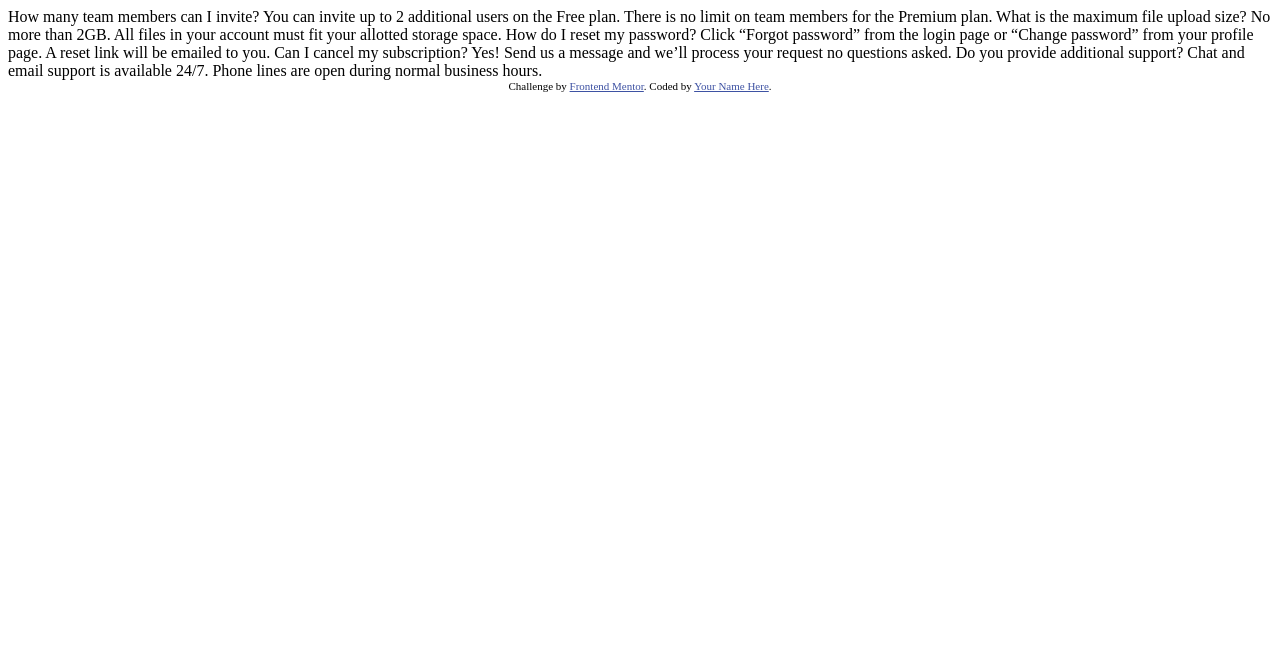
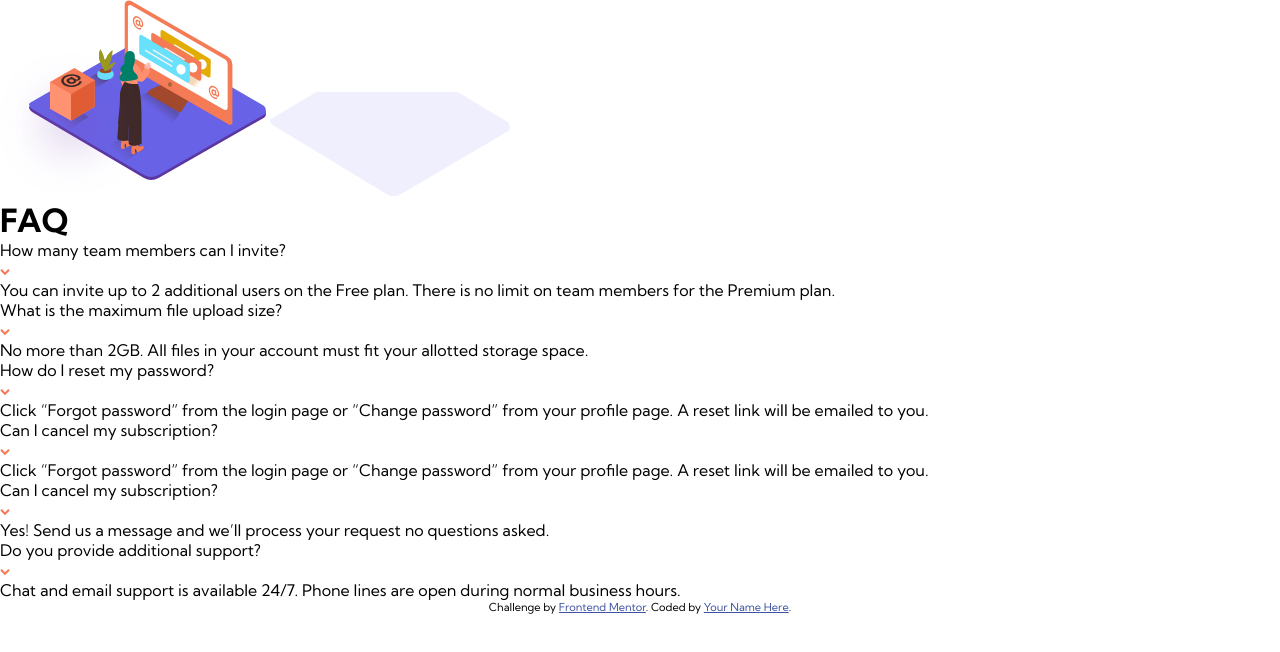
Before and after one commit to xaviguasch/faq-accordion-card-frontendmentor-challenge, a plain HTML site: page index.html in a window 1280 px wide. Drawn offline with Linux system fonts and the light colour scheme.

Commit message:
added html markdown

```diff
--- a/index.html
+++ b/index.html
@@ -1,40 +1,128 @@
 <!DOCTYPE html>
 <html lang="en">
   <head>
-  <meta charset="UTF-8">
-  <meta name="viewport" content="width=device-width, initial-scale=1.0"> <!-- displays site properly based on user's device -->
+    <meta charset="UTF-8" />
+    <meta name="viewport" content="width=device-width, initial-scale=1.0" />
+    <!-- displays site properly based on user's device -->
 
-  <link rel="icon" type="image/png" sizes="32x32" href="./images/favicon-32x32.png">
+    <link rel="icon" type="image/png" sizes="32x32" href="./images/favicon-32x32.png" />
+    <link
+      href="https://fonts.googleapis.com/css2?family=Kumbh+Sans:wght@400;700&display=swap"
+      rel="stylesheet"
+    />
+    <link rel="stylesheet" href="./style.css" />
 
     <title>Frontend Mentor | FAQ Accordion Card</title>
-
-  <!-- Feel free to remove these styles or customise in your own stylesheet 👍 -->
-  <style>
-    .attribution { font-size: 11px; text-align: center; }
-    .attribution a { color: hsl(228, 45%, 44%); }
-  </style>
   </head>
   <body>
-  How many team members can I invite?
-  You can invite up to 2 additional users on the Free plan. There is no limit on
-  team members for the Premium plan.
+    <div class="container">
+      <div class="card">
+        <div class="picture-area">
+          <img src="./images/illustration-woman-online-mobile.svg" alt="" />
+          <img src="./images/bg-pattern-mobile.svg" alt="" />
+        </div>
+        <div class="card-content">
+          <h1 class="card-title">FAQ</h1>
+          <div class="card-faq">
+            <div class="question-and-answer">
+              <div class="question-area">
+                <p class="question">How many team members can I invite?</p>
+                <div class="icon-arrow-down">
+                  <img src="./images/icon-arrow-down.svg" alt="" />
+                </div>
+              </div>
+              <div class="answer-area">
+                <p class="answer">
+                  You can invite up to 2 additional users on the Free plan. There is no
+                  limit on team members for the Premium plan.
+                </p>
+              </div>
+            </div>
 
-  What is the maximum file upload size?
-  No more than 2GB. All files in your account must fit your allotted storage space.
+            <div class="question-and-answer">
+              <div class="question-area">
+                <p class="question">What is the maximum file upload size?</p>
+                <div class="icon-arrow-down">
+                  <img src="./images/icon-arrow-down.svg" alt="" />
+                </div>
+              </div>
+              <div class="answer-area">
+                <p class="answer">
+                  No more than 2GB. All files in your account must fit your allotted
+                  storage space.
+                </p>
+              </div>
+            </div>
 
-  How do I reset my password?
-  Click “Forgot password” from the login page or “Change password” from your profile page.
-  A reset link will be emailed to you.
+            <div class="question-and-answer">
+              <div class="question-area">
+                <p class="question">How do I reset my password?</p>
+                <div class="icon-arrow-down">
+                  <img src="./images/icon-arrow-down.svg" alt="" />
+                </div>
+              </div>
+              <div class="answer-area">
+                <p class="answer">
+                  Click “Forgot password” from the login page or “Change password” from
+                  your profile page. A reset link will be emailed to you.
+                </p>
+              </div>
+            </div>
 
-  Can I cancel my subscription?
-  Yes! Send us a message and we’ll process your request no questions asked.
+            <div class="question-and-answer">
+              <div class="question-area">
+                <p class="question">Can I cancel my subscription?</p>
+                <div class="icon-arrow-down">
+                  <img src="./images/icon-arrow-down.svg" alt="" />
+                </div>
+              </div>
+              <div class="answer-area">
+                <p class="answer">
+                  Click “Forgot password” from the login page or “Change password” from
+                  your profile page. A reset link will be emailed to you.
+                </p>
+              </div>
+            </div>
 
-  Do you provide additional support?
-  Chat and email support is available 24/7. Phone lines are open during normal business hours.
+            <div class="question-and-answer">
+              <div class="question-area">
+                <p class="question">Can I cancel my subscription?</p>
+                <div class="icon-arrow-down">
+                  <img src="./images/icon-arrow-down.svg" alt="" />
+                </div>
+              </div>
+              <div class="answer-area">
+                <p class="answer">
+                  Yes! Send us a message and we’ll process your request no questions
+                  asked.
+                </p>
+              </div>
+            </div>
+
+            <div class="question-and-answer">
+              <div class="question-area">
+                <p class="question">Do you provide additional support?</p>
+                <div class="icon-arrow-down">
+                  <img src="./images/icon-arrow-down.svg" alt="" />
+                </div>
+              </div>
+              <div class="answer-area">
+                <p class="answer">
+                  Chat and email support is available 24/7. Phone lines are open during
+                  normal business hours.
+                </p>
+              </div>
+            </div>
+          </div>
+        </div>
+      </div>
 
       <div class="attribution">
-    Challenge by <a href="https://www.frontendmentor.io?ref=challenge" target="_blank">Frontend Mentor</a>.
-    Coded by <a href="#">Your Name Here</a>.
+        Challenge by
+        <a href="https://www.frontendmentor.io?ref=challenge" target="_blank"
+          >Frontend Mentor</a
+        >. Coded by <a href="#">Your Name Here</a>.
+      </div>
     </div>
   </body>
 </html>
--- /dev/null
+++ b/style.css
@@ -0,0 +1,50 @@
+*,
+*::before,
+*::after {
+  box-sizing: border-box;
+  margin: 0;
+  padding: 0;
+}
+
+:root {
+  /* --clr-dark-desaturated-blue-text: hsl(229, 23%, 23%);
+  --clr-dark-grayish-blue-text: hsl(227, 10%, 46%);
+  --clr-dark-gray-text: hsl(0, 0%, 59%);
+
+  --clr-dark-cyan: hsl(185, 75%, 39%);
+  --clr-gray: hsl(195, 6%, 87%);
+  --clr-white: #ffffff;
+
+  --font-12-regular: 400 0.75rem/1rem 'Kumbh Sans', sans-serif;
+  --font-16-regular: 400 1rem/1.25rem 'Kumbh Sans', sans-serif;
+  --font-18-regular: 400 1.125rem/1.375rem 'Kumbh Sans', sans-serif;
+  --font-18-bold: 700 1.125rem/1.375rem 'Kumbh Sans', sans-serif; */
+}
+
+body {
+  margin: 0;
+  font-family: 'Kumbh Sans', sans-serif;
+  /* height: 100vh;
+  width: 100%;
+  overflow: hidden;
+  background-color: var(--clr-dark-cyan);
+  display: flex;
+  justify-content: center;
+  align-items: center;  */
+}
+
+/* background */
+
+/* Typography */
+
+/*///////////////////////////////*/
+/* SECTIONS */
+/*///////////////////////////////*/
+
+.attribution {
+  font-size: 11px;
+  text-align: center;
+}
+.attribution a {
+  color: hsl(228, 45%, 44%);
+}
```
Also changed, not shown: 1 other file. Lines whose indentation alone changed are shown as unchanged.
